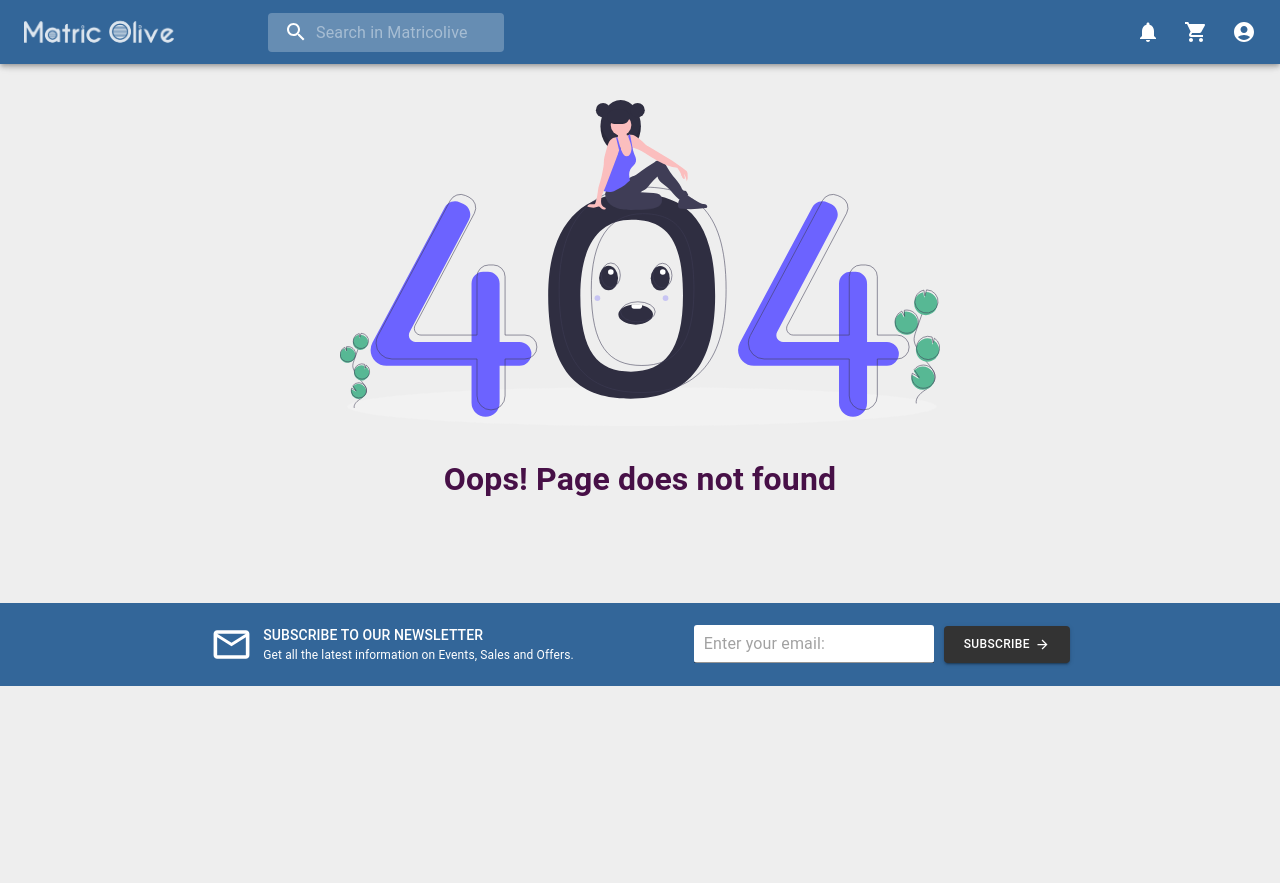
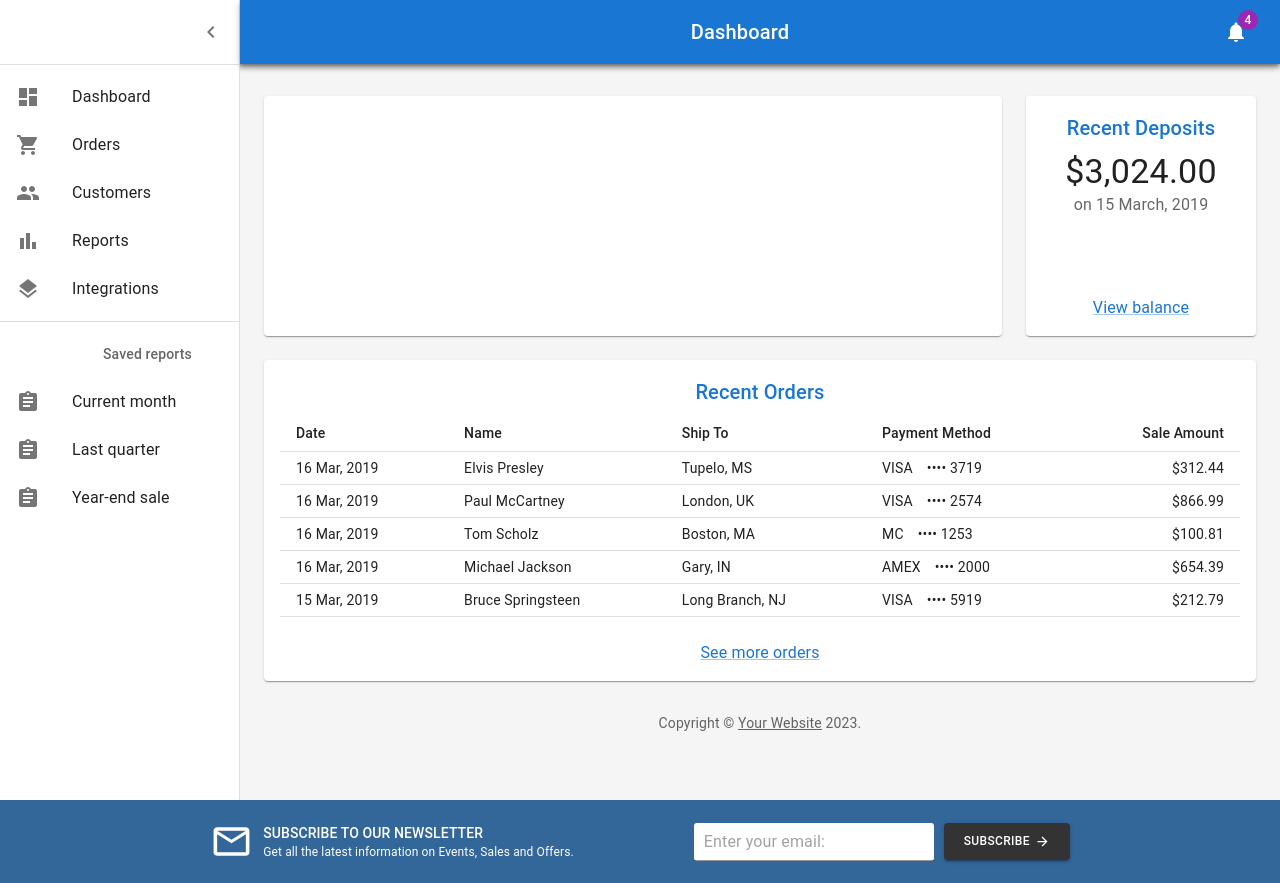
Before and after one commit to Rakibul-Hasan-max/Matricolive, a React (Create React App) app: page /dashboard in a window 1280 px wide. Before the commit this address had no page. Before the commit the page ends 800 px from the top, so only its background shows below. Built offline with nearby package versions, Linux system fonts and the light colour scheme.

Commit message:
new commit

```diff
--- a/src/Pages/Components/Shared/Navigation/Navigation.js
+++ b/src/Pages/Components/Shared/Navigation/Navigation.js
@@ -101,7 +101,7 @@ export default function Navigation() {
       onClose={handleMenuClose}
     >
       <MenuItem onClick={handleMenuClose}>Profile</MenuItem>
-      <MenuItem onClick={handleMenuClose}>Dashboard</MenuItem>
+      <Link href="/dashboard" style={{ textDecoration: "none", color: "black" }}><MenuItem onClick={handleMenuClose}>Dashboard</MenuItem></Link>
       <Link href="/login" style={{ textDecoration: "none", color: "black" }}><MenuItem onClick={handleMenuClose}>Log In</MenuItem></Link>
       <Link href="/register" style={{ textDecoration: "none", color: "black" }}><MenuItem onClick={handleMenuClose}>Register</MenuItem></Link>
       <MenuItem onClick={handleMenuClose}>Logout</MenuItem>
--- /dev/null
+++ b/src/Pages/Dashboard/Chart.js
@@ -0,0 +1,71 @@
+import * as React from 'react';
+import { useTheme } from '@mui/material/styles';
+import { LineChart, Line, XAxis, YAxis, Label, ResponsiveContainer } from 'recharts';
+import Title from './Title';
+
+// Generate Sales Data
+function createData(time, amount) {
+  return { time, amount };
+}
+
+const data = [
+  createData('00:00', 0),
+  createData('03:00', 300),
+  createData('06:00', 600),
+  createData('09:00', 800),
+  createData('12:00', 1500),
+  createData('15:00', 2000),
+  createData('18:00', 2400),
+  createData('21:00', 2400),
+  createData('24:00', undefined),
+];
+
+export default function Chart() {
+  const theme = useTheme();
+
+  return (
+    <React.Fragment>
+      <Title>Today</Title>
+      <ResponsiveContainer>
+        <LineChart
+          data={data}
+          margin={{
+            top: 16,
+            right: 16,
+            bottom: 0,
+            left: 24,
+          }}
+        >
+          <XAxis
+            dataKey="time"
+            stroke={theme.palette.text.secondary}
+            style={theme.typography.body2}
+          />
+          <YAxis
+            stroke={theme.palette.text.secondary}
+            style={theme.typography.body2}
+          >
+            <Label
+              angle={270}
+              position="left"
+              style={{
+                textAnchor: 'middle',
+                fill: theme.palette.text.primary,
+                ...theme.typography.body1,
+              }}
+            >
+              Sales ($)
+            </Label>
+          </YAxis>
+          <Line
+            isAnimationActive={false}
+            type="monotone"
+            dataKey="amount"
+            stroke={theme.palette.primary.main}
+            dot={false}
+          />
+        </LineChart>
+      </ResponsiveContainer>
+    </React.Fragment>
+  );
+}
--- a/src/Pages/Dashboard/Dashboard.js
+++ b/src/Pages/Dashboard/Dashboard.js
@@ -1,26 +1,39 @@
+import * as React from 'react';
+import { styled, createTheme, ThemeProvider } from '@mui/material/styles';
+import CssBaseline from '@mui/material/CssBaseline';
+import MuiDrawer from '@mui/material/Drawer';
+import Box from '@mui/material/Box';
+import MuiAppBar from '@mui/material/AppBar';
+import Toolbar from '@mui/material/Toolbar';
+import List from '@mui/material/List';
+import Typography from '@mui/material/Typography';
+import Divider from '@mui/material/Divider';
+import IconButton from '@mui/material/IconButton';
+import Badge from '@mui/material/Badge';
+import Container from '@mui/material/Container';
+import Grid from '@mui/material/Grid';
+import Paper from '@mui/material/Paper';
+import Link from '@mui/material/Link';
+import MenuIcon from '@mui/icons-material/Menu';
 import ChevronLeftIcon from '@mui/icons-material/ChevronLeft';
-import MenuIcon from '@mui/icons-material/Menu';
 import NotificationsIcon from '@mui/icons-material/Notifications';
-import MuiAppBar from '@mui/material/AppBar';
-import Badge from '@mui/material/Badge';
-import Box from '@mui/material/Box';
-import Container from '@mui/material/Container';
-import CssBaseline from '@mui/material/CssBaseline';
-import Divider from '@mui/material/Divider';
-import MuiDrawer from '@mui/material/Drawer';
-import Grid from '@mui/material/Grid';
-import IconButton from '@mui/material/IconButton';
-import List from '@mui/material/List';
-import Paper from '@mui/material/Paper';
-import { createTheme, styled, ThemeProvider } from '@mui/material/styles';
-import Toolbar from '@mui/material/Toolbar';
-import Typography from '@mui/material/Typography';
-import * as React from 'react';
-import Chart from './Chart';
+import Orders from './Orders';
+// import Chart from './Chart';
 import Deposits from './Deposits';
 import { mainListItems, secondaryListItems } from './listItems';
-import Orders from './Orders';
 
+function Copyright(props) {
+  return (
+    <Typography variant="body2" color="text.secondary" align="center" {...props}>
+      {'Copyright © '}
+      <Link color="inherit" href="https://mui.com/">
+        Your Website
+      </Link>{' '}
+      {new Date().getFullYear()}
+      {'.'}
+    </Typography>
+  );
+}
 
 const drawerWidth = 240;
 
@@ -68,16 +81,17 @@ const Drawer = styled(MuiDrawer, { shouldForwardProp: (prop) => prop !== 'open'
   }),
 );
 
-const mdTheme = createTheme();
+// TODO remove, this demo shouldn't need to reset the theme.
+const defaultTheme = createTheme();
 
-function DashboardContent() {
+export default function Dashboard() {
   const [open, setOpen] = React.useState(true);
   const toggleDrawer = () => {
     setOpen(!open);
   };
 
   return (
-    <ThemeProvider theme={mdTheme}>
+    <ThemeProvider theme={defaultTheme}>
       <Box sx={{ display: 'flex' }}>
         <CssBaseline />
         <AppBar position="absolute" open={open}>
@@ -159,7 +173,7 @@ function DashboardContent() {
                     height: 240,
                   }}
                 >
-                  <Chart />
+                  {/* <Chart /> */}
                 </Paper>
               </Grid>
               {/* Recent Deposits */}
@@ -182,13 +196,10 @@ function DashboardContent() {
                 </Paper>
               </Grid>
             </Grid>
+            <Copyright sx={{ pt: 4 }} />
           </Container>
         </Box>
       </Box>
     </ThemeProvider>
   );
 }
-
-export default function Dashboard() {
-  return <DashboardContent />;
-}
--- /dev/null
+++ b/src/Pages/Dashboard/Deposits.js
@@ -0,0 +1,27 @@
+import * as React from 'react';
+import Link from '@mui/material/Link';
+import Typography from '@mui/material/Typography';
+import Title from './Title';
+
+function preventDefault(event) {
+  event.preventDefault();
+}
+
+export default function Deposits() {
+  return (
+    <React.Fragment>
+      <Title>Recent Deposits</Title>
+      <Typography component="p" variant="h4">
+        $3,024.00
+      </Typography>
+      <Typography color="text.secondary" sx={{ flex: 1 }}>
+        on 15 March, 2019
+      </Typography>
+      <div>
+        <Link color="primary" href="#" onClick={preventDefault}>
+          View balance
+        </Link>
+      </div>
+    </React.Fragment>
+  );
+}
--- /dev/null
+++ b/src/Pages/Dashboard/Orders.js
@@ -0,0 +1,86 @@
+import * as React from 'react';
+import Link from '@mui/material/Link';
+import Table from '@mui/material/Table';
+import TableBody from '@mui/material/TableBody';
+import TableCell from '@mui/material/TableCell';
+import TableHead from '@mui/material/TableHead';
+import TableRow from '@mui/material/TableRow';
+import Title from './Title';
+
+// Generate Order Data
+function createData(id, date, name, shipTo, paymentMethod, amount) {
+  return { id, date, name, shipTo, paymentMethod, amount };
+}
+
+const rows = [
+  createData(
+    0,
+    '16 Mar, 2019',
+    'Elvis Presley',
+    'Tupelo, MS',
+    'VISA ⠀•••• 3719',
+    312.44,
+  ),
+  createData(
+    1,
+    '16 Mar, 2019',
+    'Paul McCartney',
+    'London, UK',
+    'VISA ⠀•••• 2574',
+    866.99,
+  ),
+  createData(2, '16 Mar, 2019', 'Tom Scholz', 'Boston, MA', 'MC ⠀•••• 1253', 100.81),
+  createData(
+    3,
+    '16 Mar, 2019',
+    'Michael Jackson',
+    'Gary, IN',
+    'AMEX ⠀•••• 2000',
+    654.39,
+  ),
+  createData(
+    4,
+    '15 Mar, 2019',
+    'Bruce Springsteen',
+    'Long Branch, NJ',
+    'VISA ⠀•••• 5919',
+    212.79,
+  ),
+];
+
+function preventDefault(event) {
+  event.preventDefault();
+}
+
+export default function Orders() {
+  return (
+    <React.Fragment>
+      <Title>Recent Orders</Title>
+      <Table size="small">
+        <TableHead>
+          <TableRow>
+            <TableCell>Date</TableCell>
+            <TableCell>Name</TableCell>
+            <TableCell>Ship To</TableCell>
+            <TableCell>Payment Method</TableCell>
+            <TableCell align="right">Sale Amount</TableCell>
+          </TableRow>
+        </TableHead>
+        <TableBody>
+          {rows.map((row) => (
+            <TableRow key={row.id}>
+              <TableCell>{row.date}</TableCell>
+              <TableCell>{row.name}</TableCell>
+              <TableCell>{row.shipTo}</TableCell>
+              <TableCell>{row.paymentMethod}</TableCell>
+              <TableCell align="right">{`$${row.amount}`}</TableCell>
+            </TableRow>
+          ))}
+        </TableBody>
+      </Table>
+      <Link color="primary" href="#" onClick={preventDefault} sx={{ mt: 3 }}>
+        See more orders
+      </Link>
+    </React.Fragment>
+  );
+}
--- /dev/null
+++ b/src/Pages/Dashboard/Title.js
@@ -0,0 +1,17 @@
+import * as React from 'react';
+import PropTypes from 'prop-types';
+import Typography from '@mui/material/Typography';
+
+function Title(props) {
+  return (
+    <Typography component="h2" variant="h6" color="primary" gutterBottom>
+      {props.children}
+    </Typography>
+  );
+}
+
+Title.propTypes = {
+  children: PropTypes.node,
+};
+
+export default Title;
--- /dev/null
+++ b/src/Pages/Dashboard/listItems.js
@@ -0,0 +1,72 @@
+import * as React from 'react';
+import ListItemButton from '@mui/material/ListItemButton';
+import ListItemIcon from '@mui/material/ListItemIcon';
+import ListItemText from '@mui/material/ListItemText';
+import ListSubheader from '@mui/material/ListSubheader';
+import DashboardIcon from '@mui/icons-material/Dashboard';
+import ShoppingCartIcon from '@mui/icons-material/ShoppingCart';
+import PeopleIcon from '@mui/icons-material/People';
+import BarChartIcon from '@mui/icons-material/BarChart';
+import LayersIcon from '@mui/icons-material/Layers';
+import AssignmentIcon from '@mui/icons-material/Assignment';
+
+export const mainListItems = (
+  <React.Fragment>
+    <ListItemButton>
+      <ListItemIcon>
+        <DashboardIcon />
+      </ListItemIcon>
+      <ListItemText primary="Dashboard" />
+    </ListItemButton>
+    <ListItemButton>
+      <ListItemIcon>
+        <ShoppingCartIcon />
+      </ListItemIcon>
+      <ListItemText primary="Orders" />
+    </ListItemButton>
+    <ListItemButton>
+      <ListItemIcon>
+        <PeopleIcon />
+      </ListItemIcon>
+      <ListItemText primary="Customers" />
+    </ListItemButton>
+    <ListItemButton>
+      <ListItemIcon>
+        <BarChartIcon />
+      </ListItemIcon>
+      <ListItemText primary="Reports" />
+    </ListItemButton>
+    <ListItemButton>
+      <ListItemIcon>
+        <LayersIcon />
+      </ListItemIcon>
+      <ListItemText primary="Integrations" />
+    </ListItemButton>
+  </React.Fragment>
+);
+
+export const secondaryListItems = (
+  <React.Fragment>
+    <ListSubheader component="div" inset>
+      Saved reports
+    </ListSubheader>
+    <ListItemButton>
+      <ListItemIcon>
+        <AssignmentIcon />
+      </ListItemIcon>
+      <ListItemText primary="Current month" />
+    </ListItemButton>
+    <ListItemButton>
+      <ListItemIcon>
+        <AssignmentIcon />
+      </ListItemIcon>
+      <ListItemText primary="Last quarter" />
+    </ListItemButton>
+    <ListItemButton>
+      <ListItemIcon>
+        <AssignmentIcon />
+      </ListItemIcon>
+      <ListItemText primary="Year-end sale" />
+    </ListItemButton>
+  </React.Fragment>
+);
--- a/src/Routes/Routes.js
+++ b/src/Routes/Routes.js
@@ -5,6 +5,7 @@ import BecomeAffiliate from "../Pages/BecomeAffiliate/BecomeAffiliate";
 import Category from "../Pages/Category/Category";
 import ContactUs from "../Pages/ContactUs/ContactUs";
 import CustomerService from "../Pages/CustomerService/CustomerService";
+import Dashboard from "../Pages/Dashboard/Dashboard";
 import Details from "../Pages/Details/Details";
 import Home from "../Pages/Home/Home";
 import Login from "../Pages/Login/Login";
@@ -79,6 +80,10 @@ const router = createBrowserRouter([
         element: <ContactUs></ContactUs>
       },
       {
+        path: '/dashboard',
+        element: <Dashboard></Dashboard>
+      },
+      {
         path: '/login',
         element: <Login></Login>
       },
```
